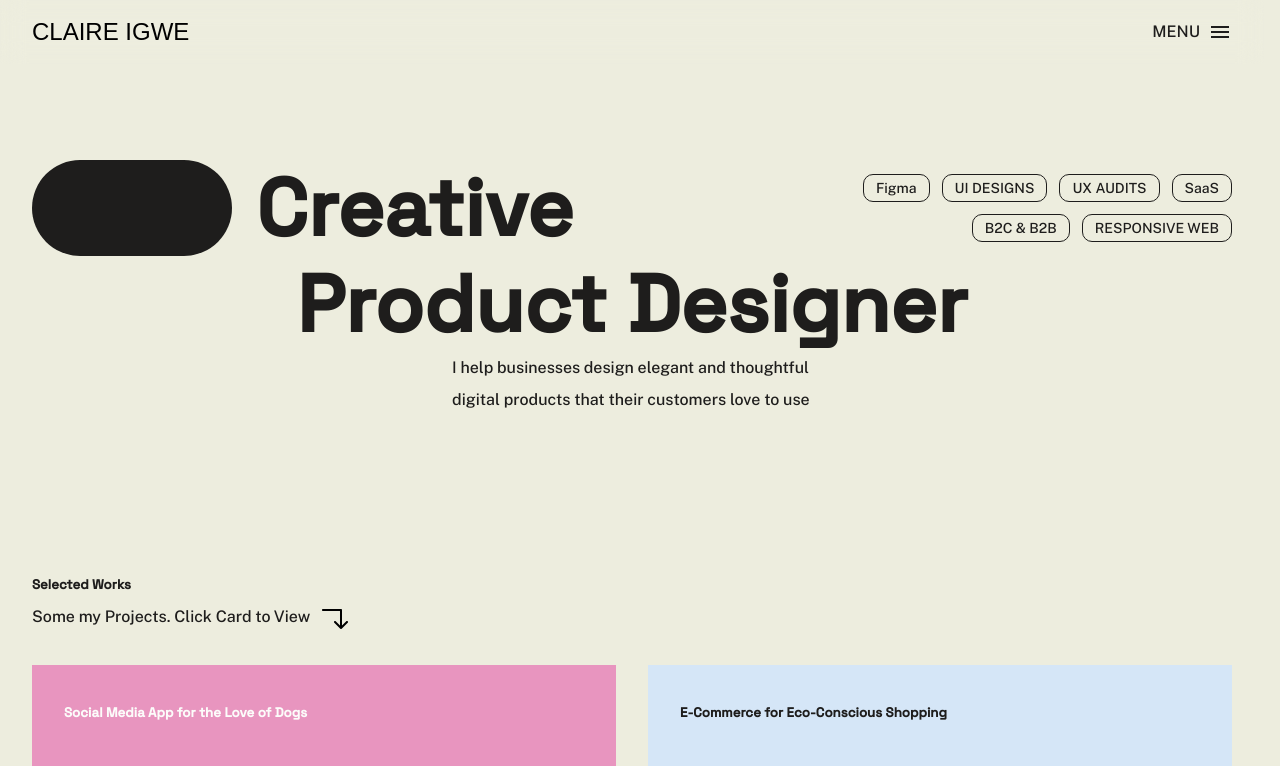
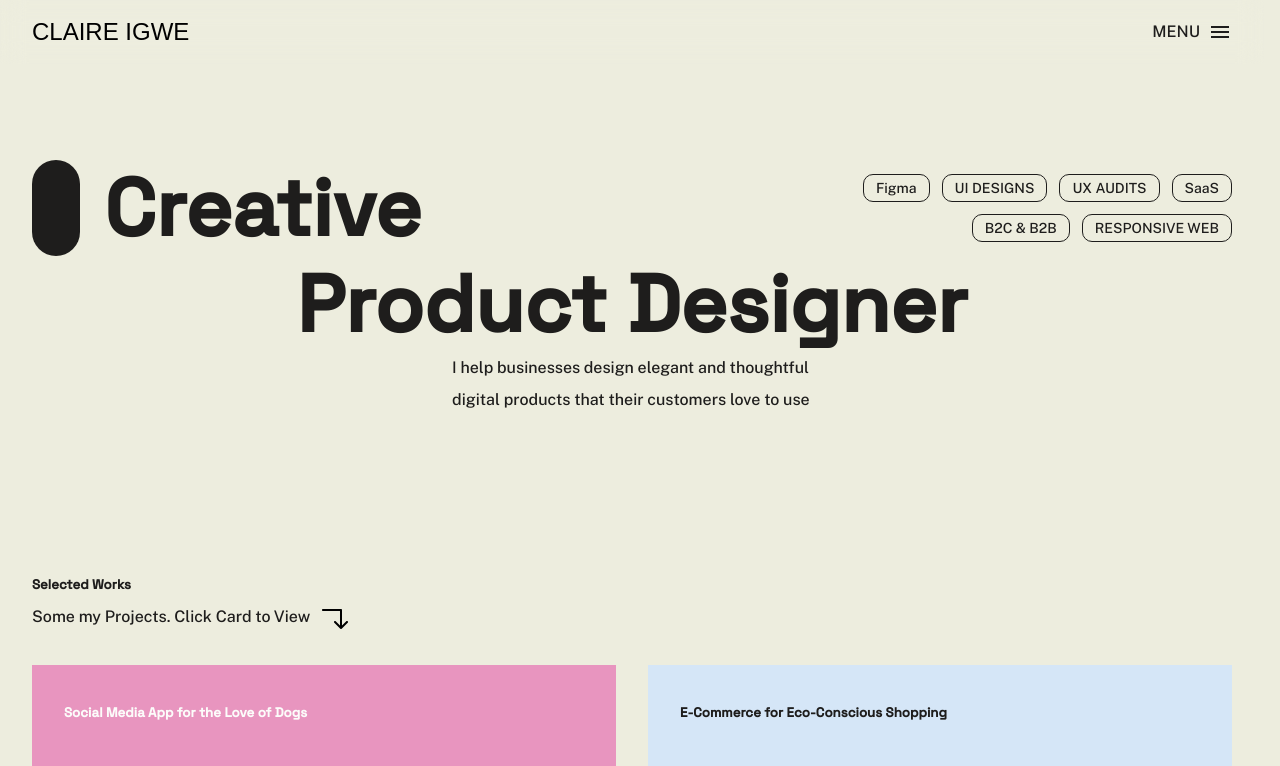
Before and after one commit to claireigwe/claireigwe.github.io, a plain HTML site: page index.html in a window 1280 px wide. Shown: the top 766 px of the page. Drawn offline with nearby package versions, Linux system fonts and the light colour scheme; a web font is replaced by a local one.

Commit message:
Update style.css

```diff
--- a/style.css
+++ b/style.css
@@ -115,8 +115,8 @@ header{
                 gap: 24px;
 
                 div{
-                    width: 200px;
-                    border-radius: 48px;
+                    width: 48px;
+                    border-radius: 24px;
                     background-color: var(--black);
                 }
             }
```
